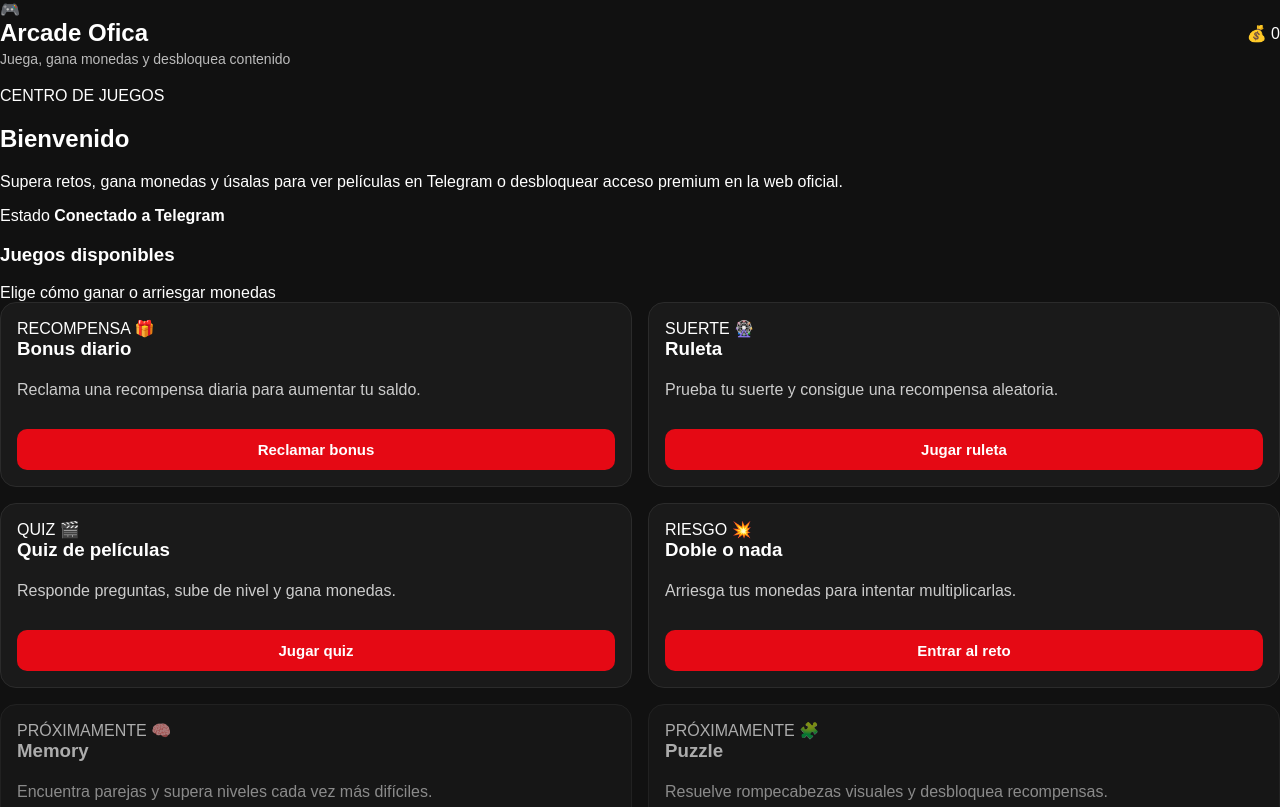
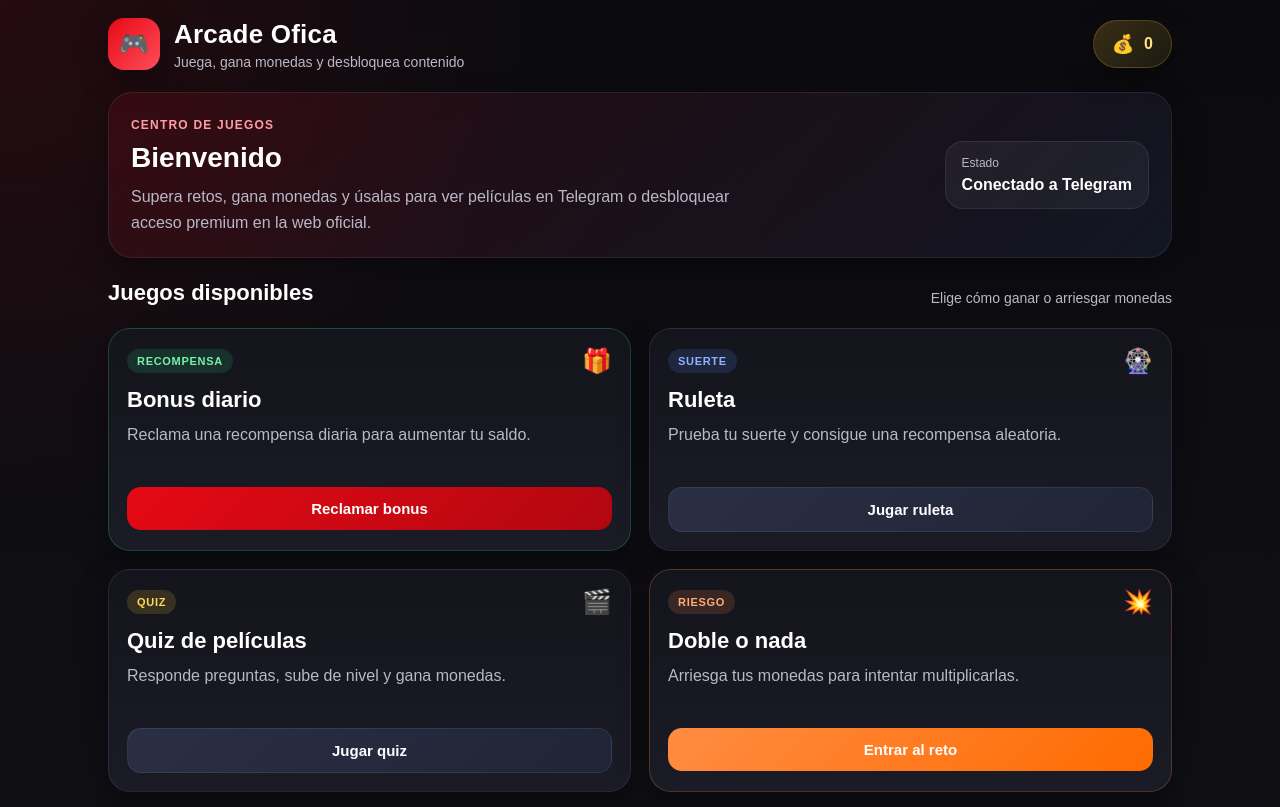
Before and after one commit to IvI03j/botgamestelegram, a website: page public/index.html in a window 1280 px wide. Shown: the top 807 px of the page. Drawn offline with Linux system fonts and the light colour scheme.

Commit message:
Update style.css

```diff
--- a/public/style.css
+++ b/public/style.css
@@ -2,110 +2,336 @@
   box-sizing: border-box;
 }
 
-body {
-  margin: 0;
-  font-family: Arial, sans-serif;
-  background: #111;
-  color: #fff;
+:root {
+  --bg: #0b0b0f;
+  --panel: #14141c;
+  --panel-2: #1b1b26;
+  --border: rgba(255, 255, 255, 0.08);
+  --text: #ffffff;
+  --muted: #b8b8c7;
+  --red: #e50914;
+  --red-dark: #b20710;
+  --yellow: #ffcc33;
+  --green: #33d17a;
+  --blue: #5b8cff;
+  --orange: #ff8c42;
+  --shadow: 0 10px 30px rgba(0, 0, 0, 0.35);
 }
 
-.app {
+html, body {
+  margin: 0;
+  padding: 0;
+  background:
+    radial-gradient(circle at top left, rgba(229, 9, 20, 0.12), transparent 30%),
+    linear-gradient(180deg, #0b0b0f 0%, #111117 100%);
+  color: var(--text);
+  font-family: Arial, sans-serif;
+  min-height: 100%;
+}
+
+body {
   min-height: 100vh;
-  padding: 16px;
+}
+
+.app-shell {
+  max-width: 1100px;
+  margin: 0 auto;
+  padding: 18px;
 }
 
 .topbar {
   display: flex;
   justify-content: space-between;
   align-items: center;
-  gap: 12px;
-  margin-bottom: 20px;
+  gap: 16px;
+  margin-bottom: 22px;
+  flex-wrap: wrap;
 }
 
-.topbar h1 {
-  margin: 0;
+.brand {
+  display: flex;
+  align-items: center;
+  gap: 14px;
+}
+
+.brand-badge {
+  width: 52px;
+  height: 52px;
+  display: grid;
+  place-items: center;
+  border-radius: 16px;
+  background: linear-gradient(135deg, var(--red), #ff4d5a);
+  box-shadow: var(--shadow);
   font-size: 24px;
 }
 
-.topbar p {
+.brand h1 {
+  margin: 0;
+  font-size: 26px;
+  letter-spacing: 0.2px;
+}
+
+.brand p {
   margin: 4px 0 0;
-  color: #bbb;
+  color: var(--muted);
   font-size: 14px;
 }
 
-.balance-box {
-  background: #1e1e1e;
-  border: 1px solid #333;
-  padding: 12px 16px;
-  border-radius: 12px;
+.balance-pill {
+  display: flex;
+  align-items: center;
+  gap: 10px;
+  background: linear-gradient(135deg, rgba(255, 204, 51, 0.18), rgba(255, 204, 51, 0.08));
+  border: 1px solid rgba(255, 204, 51, 0.2);
+  border-radius: 999px;
+  padding: 12px 18px;
   font-weight: bold;
-  color: #ffd54a;
-  min-width: 90px;
-  text-align: center;
+  color: #ffe37a;
+  box-shadow: var(--shadow);
 }
 
-.content {
+.balance-icon {
+  font-size: 18px;
+}
+
+.main-content {
   display: flex;
   flex-direction: column;
-  gap: 18px;
+  gap: 22px;
 }
 
-.welcome-card,
-.info-box,
-.game-card {
-  background: #1a1a1a;
-  border: 1px solid #2b2b2b;
-  border-radius: 16px;
-  padding: 16px;
+.hero-card {
+  background: linear-gradient(135deg, rgba(229, 9, 20, 0.12), rgba(91, 140, 255, 0.08));
+  border: 1px solid var(--border);
+  border-radius: 24px;
+  padding: 22px;
+  display: flex;
+  justify-content: space-between;
+  gap: 16px;
+  flex-wrap: wrap;
+  box-shadow: var(--shadow);
 }
 
-.welcome-card h2,
-.info-box h3,
-.game-card h3 {
-  margin-top: 0;
+.hero-text {
+  flex: 1;
+  min-width: 260px;
 }
 
-.welcome-card p,
-.info-box p,
-.game-card p {
-  color: #ccc;
-  line-height: 1.4;
+.hero-label {
+  display: inline-block;
+  font-size: 12px;
+  font-weight: bold;
+  letter-spacing: 1.2px;
+  color: #ff9ea3;
+  margin-bottom: 10px;
+}
+
+.hero-text h2 {
+  margin: 0 0 10px;
+  font-size: 28px;
+}
+
+.hero-text p {
+  margin: 0;
+  color: var(--muted);
+  line-height: 1.6;
+  max-width: 650px;
+}
+
+.hero-side {
+  display: flex;
+  align-items: center;
+}
+
+.hero-mini-card {
+  background: rgba(255, 255, 255, 0.05);
+  border: 1px solid var(--border);
+  border-radius: 18px;
+  padding: 14px 16px;
+  min-width: 180px;
+}
+
+.mini-label {
+  display: block;
+  color: var(--muted);
+  font-size: 12px;
+  margin-bottom: 6px;
+}
+
+.section-title-row {
+  display: flex;
+  justify-content: space-between;
+  align-items: end;
+  gap: 12px;
+  flex-wrap: wrap;
+}
+
+.section-title-row h3 {
+  margin: 0;
+  font-size: 22px;
+}
+
+.section-subtitle {
+  color: var(--muted);
+  font-size: 14px;
 }
 
 .games-grid {
   display: grid;
   grid-template-columns: 1fr;
-  gap: 16px;
+  gap: 18px;
 }
 
-.game-card button {
-  margin-top: 12px;
-  width: 100%;
-  background: #e50914;
-  color: white;
-  border: none;
-  border-radius: 10px;
-  padding: 12px;
-  font-weight: bold;
-  cursor: pointer;
-  font-size: 15px;
+.game-card {
+  background: linear-gradient(180deg, var(--panel) 0%, var(--panel-2) 100%);
+  border: 1px solid var(--border);
+  border-radius: 22px;
+  padding: 18px;
+  box-shadow: var(--shadow);
+  transition: transform 0.2s ease, border-color 0.2s ease;
 }
 
-.game-card button:hover {
-  opacity: 0.95;
+.game-card:hover {
+  transform: translateY(-3px);
+  border-color: rgba(255, 255, 255, 0.16);
+}
+
+.game-card.featured {
+  border-color: rgba(51, 209, 122, 0.25);
+}
+
+.game-card.risky {
+  border-color: rgba(255, 140, 66, 0.25);
 }
 
 .game-card.disabled {
   opacity: 0.65;
 }
 
-.game-card.disabled button {
-  background: #444;
+.game-top {
+  display: flex;
+  justify-content: space-between;
+  align-items: center;
+  margin-bottom: 12px;
+}
+
+.game-icon {
+  font-size: 24px;
+}
+
+.game-tag {
+  font-size: 11px;
+  font-weight: bold;
+  padding: 6px 10px;
+  border-radius: 999px;
+  letter-spacing: 0.7px;
+}
+
+.game-tag.reward {
+  background: rgba(51, 209, 122, 0.15);
+  color: #77f0aa;
+}
+
+.game-tag.luck {
+  background: rgba(91, 140, 255, 0.15);
+  color: #8eb2ff;
+}
+
+.game-tag.quiz {
+  background: rgba(255, 204, 51, 0.15);
+  color: #ffd85c;
+}
+
+.game-tag.risk {
+  background: rgba(255, 140, 66, 0.15);
+  color: #ffad73;
+}
+
+.game-tag.soon {
+  background: rgba(255, 255, 255, 0.09);
+  color: #d0d0dc;
+}
+
+.game-card h3 {
+  margin: 0 0 10px;
+  font-size: 22px;
+}
+
+.game-card p {
+  margin: 0;
+  color: var(--muted);
+  line-height: 1.55;
+  min-height: 48px;
+}
+
+.game-btn {
+  margin-top: 16px;
+  width: 100%;
+  border: none;
+  border-radius: 14px;
+  padding: 13px 14px;
+  font-size: 15px;
+  font-weight: bold;
+  cursor: pointer;
+  transition: all 0.2s ease;
+}
+
+.game-btn:hover {
+  opacity: 0.95;
+}
+
+.game-btn {
+  background: linear-gradient(135deg, var(--red), var(--red-dark));
+  color: white;
+}
+
+.game-btn.secondary {
+  background: linear-gradient(135deg, #2a2f45, #1f2436);
+  color: #fff;
+  border: 1px solid rgba(255,255,255,0.08);
+}
+
+.game-btn.warning {
+  background: linear-gradient(135deg, #ff8c42, #ff6b00);
+  color: #fff;
+}
+
+.disabled-btn {
+  background: #3a3a48;
+  color: #c9c9d2;
   cursor: not-allowed;
 }
 
-@media (min-width: 768px) {
+.info-panel {
+  display: grid;
+  grid-template-columns: 1fr;
+  gap: 16px;
+}
+
+.info-card {
+  background: rgba(255,255,255,0.04);
+  border: 1px solid var(--border);
+  border-radius: 20px;
+  padding: 18px;
+}
+
+.info-card h4 {
+  margin: 0 0 10px;
+  font-size: 18px;
+}
+
+.info-card p {
+  margin: 0;
+  color: var(--muted);
+  line-height: 1.6;
+}
+
+@media (min-width: 760px) {
   .games-grid {
     grid-template-columns: repeat(2, 1fr);
   }
+
+  .info-panel {
+    grid-template-columns: repeat(2, 1fr);
+  }
 }
```
